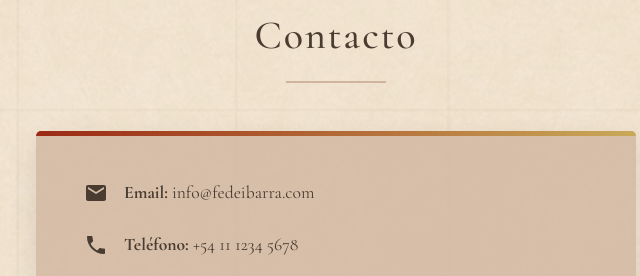
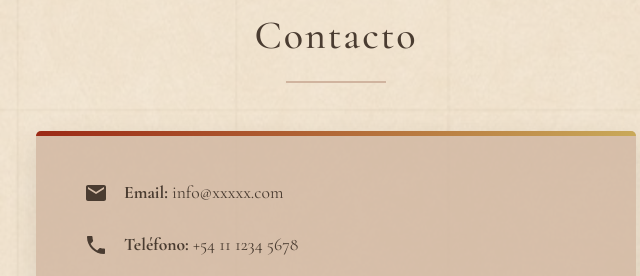
Before and after one commit to MefCode/fede_ibarra, a plain HTML site: page index.html in a window 1280 px wide. Shown: the part 2736-3012 px from the top of the page, 304-944 px from the left. Drawn offline with nearby package versions, Linux system fonts and the light colour scheme.

Commit message:
Add files via upload

```diff
--- a/index.html
+++ b/index.html
@@ -123,7 +123,7 @@
                         <div class="contact-details">
                             <div class="contact-item">
                                 <i class="contact-icon email-icon" aria-hidden="true"></i>
-                                <p><strong>Email:</strong> <a href="mailto:info@fedeibarra.com">info@fedeibarra.com</a></p>
+                                <p><strong>Email:</strong> <a href="mailto:info@xxxxx.com">info@xxxxx.com</a></p>
                             </div>
                             <div class="contact-item">
                                 <i class="contact-icon phone-icon" aria-hidden="true"></i>
```
